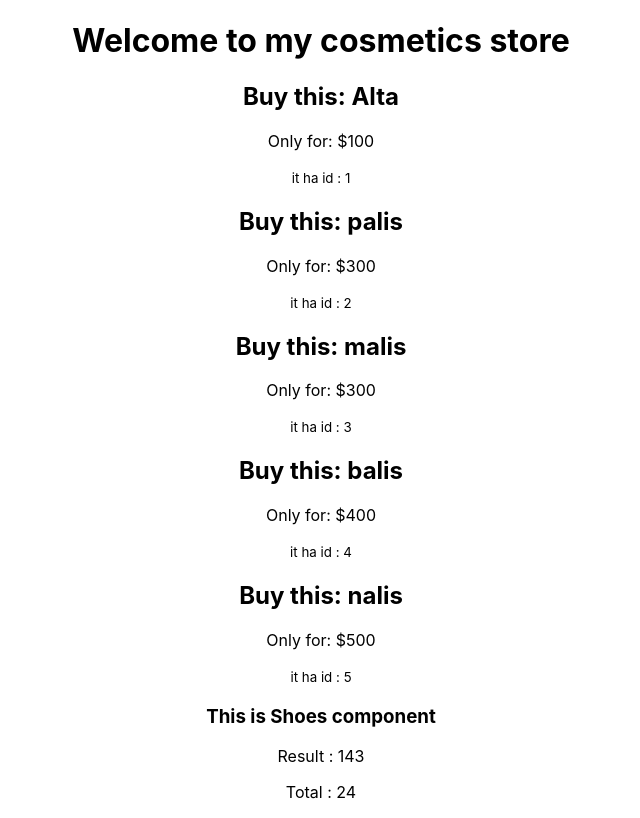
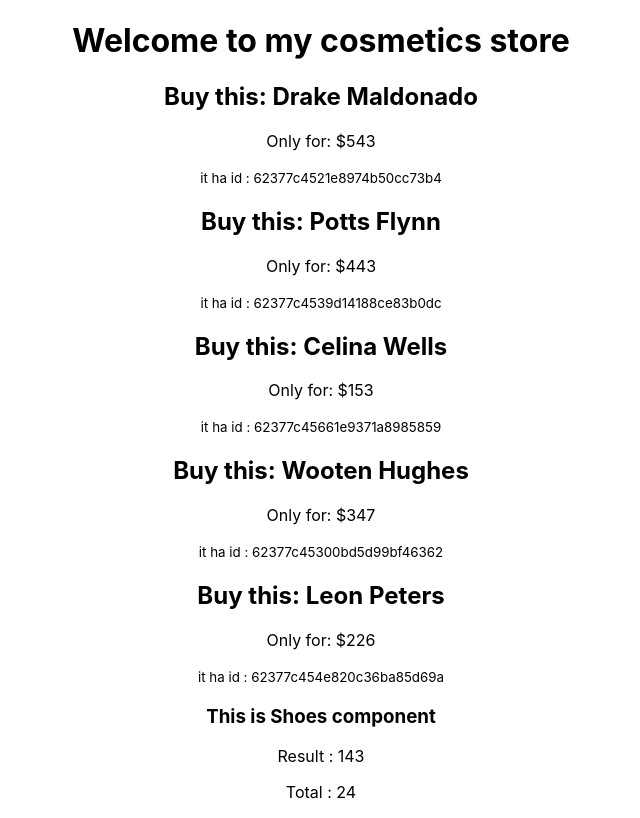
Before and after one commit to Rasujon3/-react-storage-and-handler, a React (Create React App) app: page / in a window 1280 px wide. Shown: the whole page, without its empty margins (319-959 px from the left). Built offline with nearby package versions, Linux system fonts and the light colour scheme.

Commit message:
json generator

```diff
--- a/src/components/Cosmatics/Cosmatics.js
+++ b/src/components/Cosmatics/Cosmatics.js
@@ -3,11 +3,36 @@ import Cosmatic from "../Cosmatic/Cosmatic";
 
 const Cosmatics = () => {
   const cosmatics = [
-    { id: 1, name: "Alta", price: 100 },
-    { id: 2, name: "palis", price: 300 },
-    { id: 3, name: "malis", price: 300 },
-    { id: 4, name: "balis", price: 400 },
-    { id: 5, name: "nalis", price: 500 },
+    {
+      id: "62377c4521e8974b50cc73b4",
+      price: 543,
+      eyeColor: "blue",
+      name: "Drake Maldonado",
+    },
+    {
+      id: "62377c4539d14188ce83b0dc",
+      price: 443,
+      eyeColor: "brown",
+      name: "Potts Flynn",
+    },
+    {
+      id: "62377c45661e9371a8985859",
+      price: 153,
+      eyeColor: "blue",
+      name: "Celina Wells",
+    },
+    {
+      id: "62377c45300bd5d99bf46362",
+      price: 347,
+      eyeColor: "blue",
+      name: "Wooten Hughes",
+    },
+    {
+      id: "62377c454e820c36ba85d69a",
+      price: 226,
+      eyeColor: "brown",
+      name: "Leon Peters",
+    },
   ];
   return (
     <div>
```
